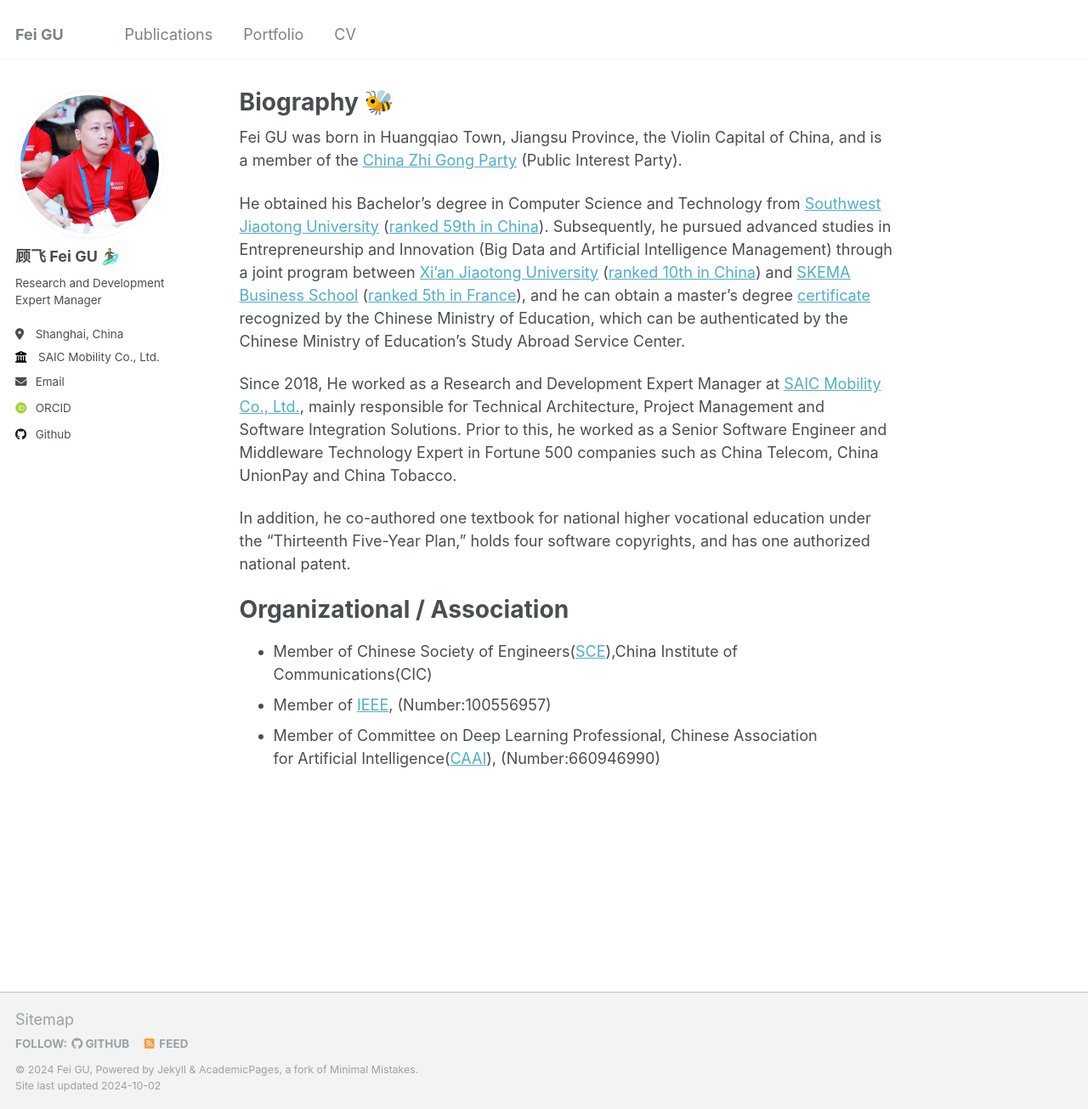
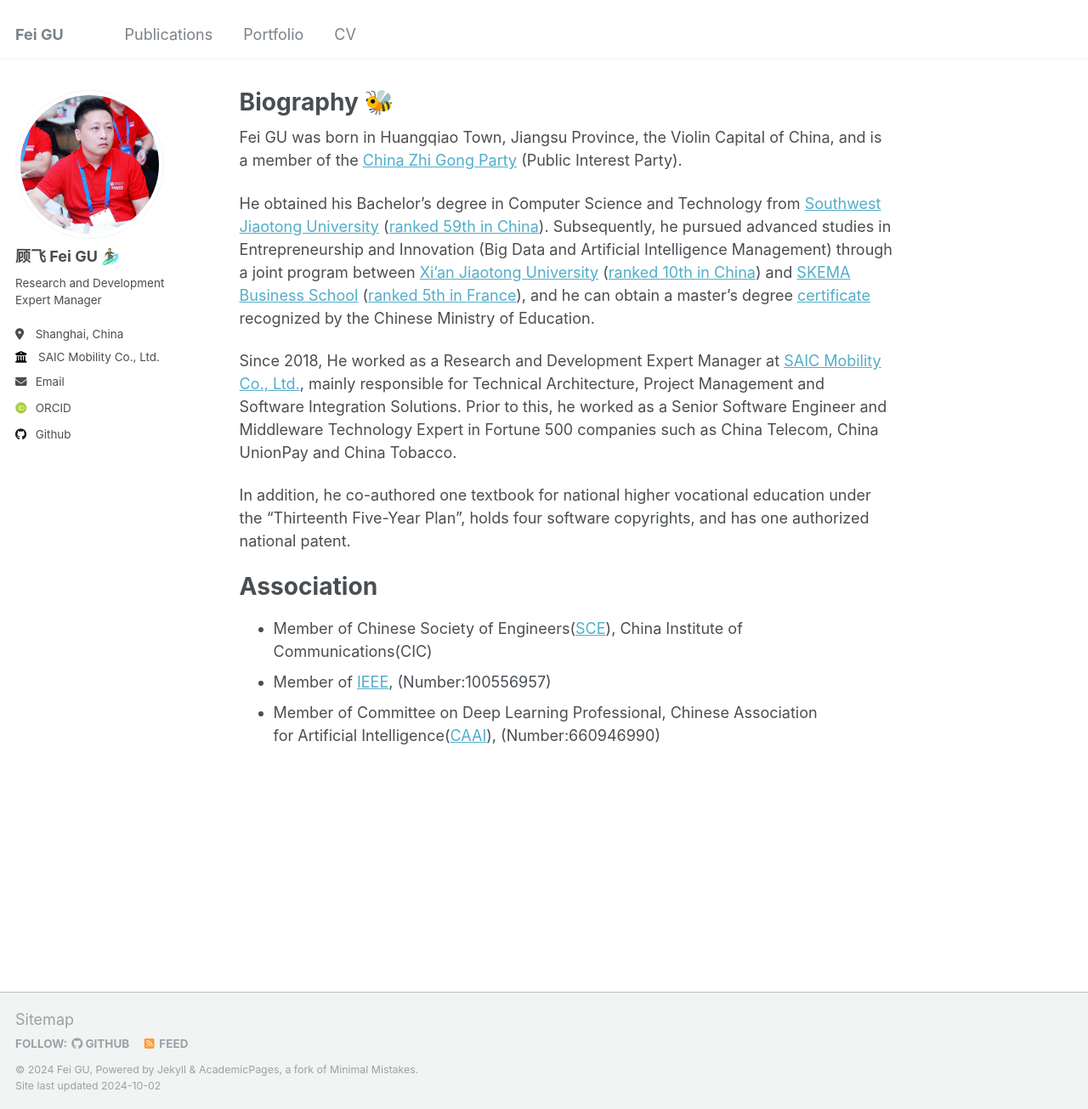
Before and after one commit to rongmax-gufei/rongmax-gufei.github.io, a Jekyll site: the page built from _pages/about.md, in a window 1280 px wide and 1305 px high. Shown: the whole window at 85% size. Built offline with Jekyll 4.4.1, drawn with Linux system fonts in a browser that asks for light colours; some web fonts are replaced.

Commit message:
Update about.md

```diff
--- a/_pages/about.md
+++ b/_pages/about.md
@@ -9,14 +9,14 @@ redirect_from:
 
 Fei GU was born in Huangqiao Town, Jiangsu Province, the Violin Capital of China, and is a member of the [China Zhi Gong Party](https://www.zg.org.cn) (Public Interest Party).
 
-He obtained his Bachelor's degree in Computer Science and Technology from [Southwest Jiaotong University](https://www.swjtu.edu.cn) ([ranked 59th in China](https://www.gaokao.cn/colleges/rank?fromcoop=bdkp&ranktype=4&schoolid=51)). Subsequently, he pursued advanced studies in Entrepreneurship and Innovation (Big Data and Artificial Intelligence Management) through a joint program between [Xi'an Jiaotong University](https://news.xjtu.edu.cn/info/1033/190939.htm) ([ranked 10th in China](https://www.gaokao.cn/colleges/rank?fromcoop=bdkp&ranktype=4&schoolid=330)) and [SKEMA Business School](https://www.skema.edu/en/programmes/msc-entrepreneurship-innovation) ([ranked 5th in France](https://www.skema.edu/en/rankings)), and he can obtain a master's degree [certificate](https://www.crs.jsj.edu.cn/aproval/detail/2764) recognized by the Chinese Ministry of Education, which can be authenticated by the Chinese Ministry of Education's Study Abroad Service Center.
+He obtained his Bachelor's degree in Computer Science and Technology from [Southwest Jiaotong University](https://www.swjtu.edu.cn) ([ranked 59th in China](https://www.gaokao.cn/colleges/rank?fromcoop=bdkp&ranktype=4&schoolid=51)). Subsequently, he pursued advanced studies in Entrepreneurship and Innovation (Big Data and Artificial Intelligence Management) through a joint program between [Xi'an Jiaotong University](https://news.xjtu.edu.cn/info/1033/190939.htm) ([ranked 10th in China](https://www.gaokao.cn/colleges/rank?fromcoop=bdkp&ranktype=4&schoolid=330)) and [SKEMA Business School](https://www.skema.edu/en/programmes/msc-entrepreneurship-innovation) ([ranked 5th in France](https://www.skema.edu/en/rankings)), and he can obtain a master's degree [certificate](https://www.crs.jsj.edu.cn/aproval/detail/2764) recognized by the Chinese Ministry of Education.
 
 Since 2018, He worked as a Research and Development Expert Manager at [SAIC Mobility Co., Ltd.](https://www.saicmobility.com/), mainly responsible for Technical Architecture, Project Management and Software Integration Solutions. Prior to this, he worked as a Senior Software Engineer and Middleware Technology Expert in Fortune 500 companies such as China Telecom, China UnionPay and China Tobacco.
 
-In addition, he co-authored one textbook for national higher vocational education under the "Thirteenth Five-Year Plan," holds four software copyrights, and has one authorized national patent.
+In addition, he co-authored one textbook for national higher vocational education under the "Thirteenth Five-Year Plan", holds four software copyrights, and has one authorized national patent.
 
-Organizational / Association
+Association
 ======
-*  Member of Chinese Society of Engineers([SCE](https://assess-cse.cast.org.cn/front/home)),China Institute of Communications(CIC)
+*  Member of Chinese Society of Engineers([SCE](https://assess-cse.cast.org.cn/front/home)), China Institute of Communications(CIC)
 *  Member of [IEEE](https://www.ieee.org/membership/join/index.html?WT.mc_id=hc_join), (Number:100556957)
 *  Member of Committee on Deep Learning Professional, Chinese Association for Artificial Intelligence([CAAI](https://caai.kejie.org.cn/member/login.php)), (Number:660946990)
```
